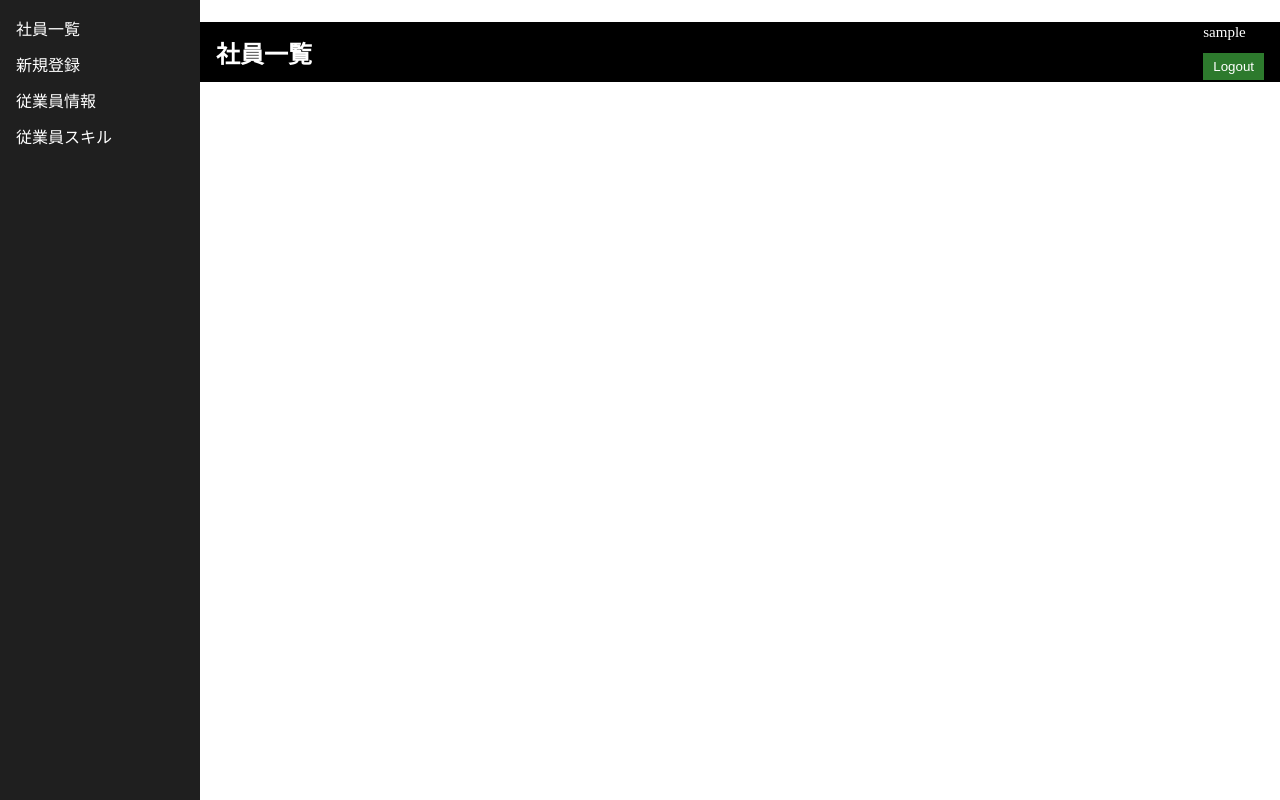
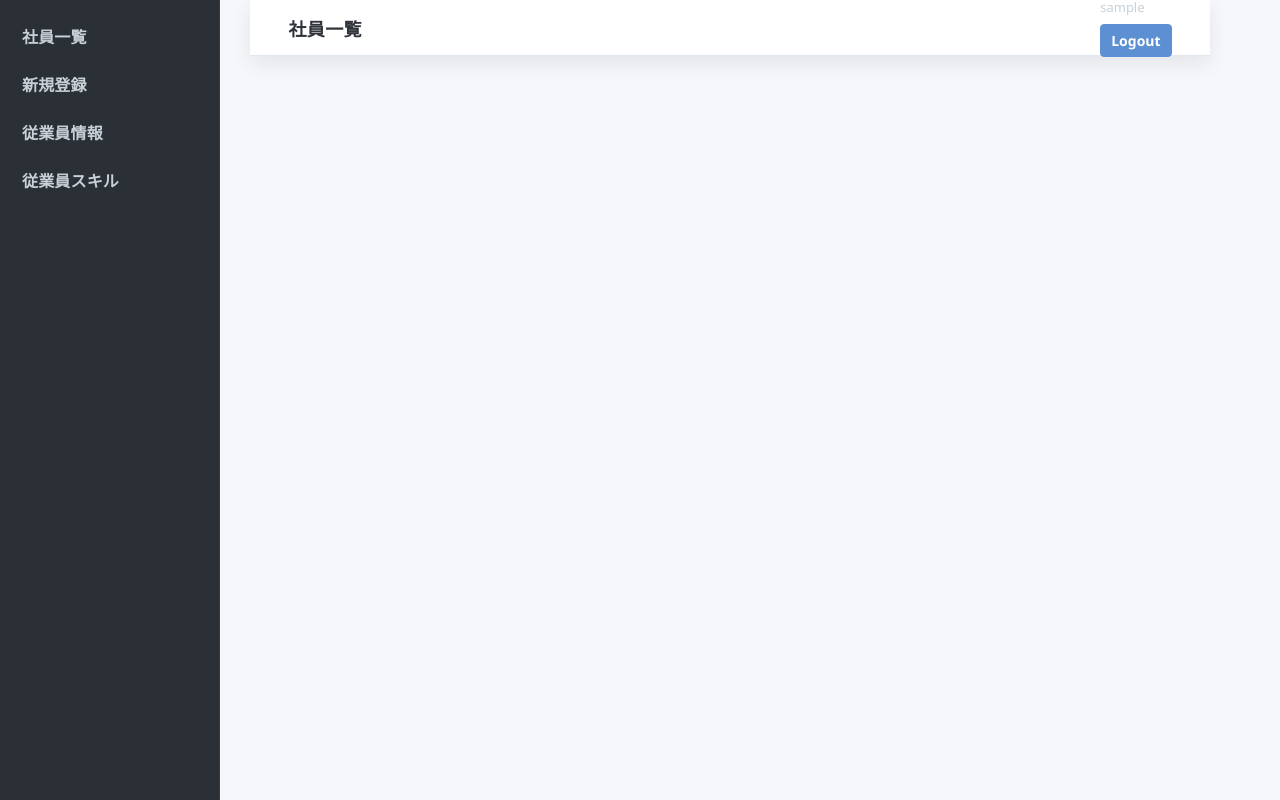
Before and after one commit to terigele0923/sample1, a PHP site: page /app/Views/partials/head.php in a window 1280 px wide. Run offline with PHP 8.4, Linux system fonts and the light colour scheme; the visitor is signed in with stand-in values (Sample User, id 1).

Commit message:
デザインん修正

```diff
--- a/app/Views/css/style.css
+++ b/app/Views/css/style.css
@@ -1,17 +1,36 @@
-.page-center {
-    width: 80%;
-    min-height: 100vh;
-    display: flex;
-    flex-direction: column;
-    align-items: center;
-    gap: 16px;
-    margin: 0 auto;
+:root {
+    --header-height: 56px;
+    --nav-width: 220px;
+    --bg: #f6f7fb;
+    --panel: #ffffff;
+    --text: #2f343a;
+    --muted: #6b7280;
+    --border: #e2e8f0;
+    --primary: #5c90d2;
+    --primary-strong: #3a7bd5;
+    --sidebar: #2b3036;
+    --sidebar-hover: #39414a;
+    --shadow: 0 8px 20px rgba(15, 23, 42, 0.08);
 }
 
-.page-center,
-.page-header,
-.index-wrap {
+* {
     box-sizing: border-box;
+}
+
+body {
+    margin: 0;
+    min-height: 100vh;
+    color: var(--text);
+    font-family: "Noto Sans JP", "Source Sans 3", "Segoe UI", "Helvetica Neue", Arial, sans-serif;
+    background: var(--bg);
+}
+
+a {
+    color: var(--primary);
+}
+
+a:hover {
+    color: var(--primary-strong);
 }
 
 .global-nav {
@@ -19,139 +38,251 @@
     top: 0;
     left: 0;
     bottom: 0;
-    width: 200px;
+    width: var(--nav-width);
     z-index: 1000;
-    box-sizing: border-box;
     display: flex;
     flex-direction: column;
-    align-items: flex-start;
-    gap: 16px;
-    background-color: #1f1f1f;
-    color: #ffffff;
-    padding: 16px;
+    align-items: stretch;
+    gap: 10px;
+    background: var(--sidebar);
+    color: #c8d0d8;
+    padding: 16px 12px;
+    box-shadow: inset -1px 0 0 rgba(255, 255, 255, 0.06);
 }
 
 .nav-left,
 .nav-right {
     display: flex;
     flex-direction: column;
-    gap: 12px;
+    gap: 8px;
     flex-wrap: nowrap;
+}
+
+.nav-left a {
+    display: block;
+    padding: 8px 10px;
+    border-radius: 6px;
+    text-decoration: none;
+    color: #c8d0d8;
+    font-weight: 600;
+    letter-spacing: 0.01em;
+}
+
+.nav-left a:hover {
+    background: var(--sidebar-hover);
+    color: #ffffff;
 }
 
 .nav-right form {
     margin: 0;
 }
 
+.nav-user {
+    font-size: 13px;
+    color: #c8d0d8;
+}
+
 .nav-btn {
     width: 100%;
-    background-color: #2d7a2d;
+    background-color: var(--primary);
     color: #ffffff;
-    border: none;
+    border: 1px solid var(--primary);
     padding: 6px 10px;
+    border-radius: 4px;
     cursor: pointer;
     text-align: left;
+    font-weight: 600;
 }
 
 .nav-btn:hover {
-    background-color: #2a6f2a;
+    background-color: var(--primary-strong);
+    border-color: var(--primary-strong);
 }
 
-.nav-user {
-    font-size: 15px;
-}
-
-.global-nav a {
-    color: #ffffff;
-    text-decoration: none;
-}
-
-.global-nav a:hover {
-    text-decoration: underline;
-}
-
-body {
-    margin: 0;
-    padding-left: 200px;
+.page-center {
+    width: calc(100% - var(--nav-width) - 100px);
+    margin-left: calc(var(--nav-width) + 30px);
+    min-height: 100vh;
+    display: flex;
+    flex-direction: column;
 }
 
 .page-header {
-    margin-top: 22px;
-    box-sizing: border-box;
-    height: 60px;
-    width: 100%;
+    position: sticky;
+    top: 0;
+    height: var(--header-height);
     display: flex;
+    align-items: center;
+    background: var(--panel);
+    color: var(--text);
+    border-bottom: 1px solid var(--border);
+    box-shadow: var(--shadow);
+    z-index: 900;
+}
+
+.page-header-inner {
+    width: min(1200px, 92%);
+    margin: 0 auto;
+    display: flex;
+    align-items: center;
     justify-content: space-between;
-    align-items: center;
-    background-color: #000000;
-    color: white;
-    padding: 10px 16px;
 }
 
 .page-header h1 {
     margin: 0;
-    font-size: 24px;
-    font-weight: bold;
+    font-size: 18px;
+    font-weight: 600;
+    letter-spacing: 0.02em;
+}
+
+.page-body {
+    width: 100%;
+    margin: 0 auto;
+    padding: 24px 0 40px;
+    display: flex;
+    flex-direction: column;
+    gap: 16px;
+}
+
+.page-center .page-body > :first-child {
+    margin-top: 0;
 }
 
 .index-wrap {
     width: 100%;
-    padding: 10px 16px;
     display: flex;
     flex-direction: column;
     align-items: flex-start;
+    gap: 12px;
 }
 
 .action-links {
     display: flex;
     flex-wrap: wrap;
-    gap: 8px;
+    gap: 10px;
 }
 
 table.index {
     border-collapse: collapse;
-    border: 1px solid black;
     width: 100%;
-    margin-top: 20px;
+    margin-top: 12px;
+    background: var(--panel);
+    border: 1px solid var(--border);
+    box-shadow: var(--shadow);
 }
 
 table th,
 table td {
-    border: 1px solid black;
-    padding: 8px 12px;
-    text-align: center;
+    border: 1px solid var(--border);
+    padding: 10px 12px;
+    text-align: left;
     vertical-align: middle;
 }
 
 table th {
-    background-color: #fdcb5e;
+    background-color: #f1f5f9;
+    font-weight: 600;
+}
+
+table tr:nth-child(even) td {
+    background: #fbfcfe;
+}
+
+table tr:hover td {
+    background: #eff6ff;
 }
 
 table td form {
     margin: 0;
 }
 
+label {
+    display: inline-flex;
+    align-items: center;
+    gap: 8px;
+}
+
+input,
+select,
+button,
+textarea {
+    font-family: inherit;
+    font-size: 14px;
+}
+
+input,
+select,
+textarea {
+    padding: 6px 8px;
+    border-radius: 4px;
+    border: 1px solid var(--border);
+    background: #ffffff;
+}
+
+input:focus,
+select:focus,
+textarea:focus {
+    outline: none;
+    border-color: var(--primary);
+    box-shadow: 0 0 0 2px rgba(92, 144, 210, 0.2);
+}
+
 .create-btn,
 .logout-btn,
 .edit-btn,
 .delete-btn {
-    display: inline-block;
+    display: inline-flex;
+    align-items: center;
+    justify-content: center;
+    gap: 6px;
     padding: 6px 12px;
-    color: white;
-    border: none;
+    color: #ffffff;
+    border: 1px solid transparent;
+    border-radius: 4px;
     text-decoration: none;
     cursor: pointer;
+    font-weight: 600;
 }
 
 .create-btn,
 .logout-btn {
-    background-color: green;
+    background-color: var(--primary);
+    border-color: var(--primary);
+}
+
+.create-btn:hover,
+.logout-btn:hover {
+    background-color: var(--primary-strong);
+    border-color: var(--primary-strong);
 }
 
 .edit-btn {
-    background-color: blue;
+    background-color: #374151;
+    border-color: #374151;
+}
+
+.edit-btn:hover {
+    background-color: #1f2937;
+    border-color: #1f2937;
 }
 
 .delete-btn {
-    background-color: red;
+    background-color: #ef4444;
+    border-color: #ef4444;
 }
+
+.delete-btn:hover {
+    background-color: #dc2626;
+    border-color: #dc2626;
+}
+
+@media (max-width: 900px) {
+    :root {
+        --nav-width: 180px;
+    }
+
+    .page-header-inner,
+    .page-body {
+        width: min(100%, 92%);
+    }
+}
--- a/app/Views/employee/index.php
+++ b/app/Views/employee/index.php
@@ -1,6 +1,5 @@
 <?php
 $title = 'Employee List';
-$bodyClass = 'page-center';
 require __DIR__ . '/../partials/head.php';
 ?>
 
--- a/app/Views/partials/foot.php
+++ b/app/Views/partials/foot.php
@@ -1,5 +1,7 @@
 <?php
 // view footer
 ?>
+    </div>
+</div>
 </body>
 </html>
--- a/app/Views/partials/head.php
+++ b/app/Views/partials/head.php
@@ -4,6 +4,24 @@ $bodyClass = $bodyClass ?? '';
 require_once dirname(__DIR__, 3) . '/core/Auth.php';
 $isLoggedIn = Auth::check();
 $token = $isLoggedIn ? urlencode(Auth::token()) : '';
+
+$headFile = realpath(__FILE__);
+$viewFile = '';
+foreach (debug_backtrace(DEBUG_BACKTRACE_IGNORE_ARGS) as $frame) {
+    if (!empty($frame['file'])) {
+        $frameFile = realpath($frame['file']);
+        if ($frameFile && $frameFile !== $headFile) {
+            $viewFile = $frameFile;
+            break;
+        }
+    }
+}
+
+$pageCssName = $viewFile !== '' ? pathinfo($viewFile, PATHINFO_FILENAME) : '';
+$pageCssPath = $pageCssName !== '' ? dirname(__DIR__) . '/css/' . $pageCssName . '_style.css' : '';
+$pageCssHref = ($pageCssPath !== '' && is_file($pageCssPath))
+    ? '../app/Views/css/' . $pageCssName . '_style.css'
+    : '';
 ?>
 <!DOCTYPE html>
 <html lang="ja">
@@ -11,8 +29,22 @@ $token = $isLoggedIn ? urlencode(Auth::token()) : '';
     <meta charset="UTF-8">
     <title><?= htmlspecialchars($title) ?></title>
     <link rel="stylesheet" href="../app/Views/css/style.css">
+    <?php if ($pageCssHref !== ''): ?>
+        <link rel="stylesheet" href="<?= htmlspecialchars($pageCssHref) ?>">
+    <?php endif; ?>
 </head>
+<body<?= $bodyClass !== '' ? ' class="' . htmlspecialchars($bodyClass) . '"' : '' ?>>
+<nav class="global-nav">
+    <div class="nav-left">
+        <a href="?controller=Employee&action=index<?= $token !== '' ? '&token=' . $token : '' ?>">社員一覧</a>
+        <a href="?controller=Employee&action=create<?= $token !== '' ? '&token=' . $token : '' ?>">新規登録</a>
+        <a href="?controller=Employee&action=infoShow<?= $token !== '' ? '&token=' . $token : '' ?>">従業員情報</a>
+        <a href="?controller=Employee&action=skillsShow<?= $token !== '' ? '&token=' . $token : '' ?>">従業員スキル</a>
+    </div>
+</nav>
+<div class="page-center">
     <header class="page-header">
+        <div class="page-header-inner">
             <h1>社員一覧</h1>
             <div class="nav-right">
                 <?php if ($isLoggedIn): ?>
@@ -29,15 +61,6 @@ $token = $isLoggedIn ? urlencode(Auth::token()) : '';
                     </form>
                 <?php endif; ?>
             </div>
+        </div>
     </header>
-<body<?= $bodyClass !== '' ? ' class="' . htmlspecialchars($bodyClass) . '"' : '' ?>>
-<nav class="global-nav">
-    <div class="nav-left">
-        <a href="?controller=Employee&action=index<?= $token !== '' ? '&token=' . $token : '' ?>">社員一覧</a>
-        <a href="?controller=Employee&action=create<?= $token !== '' ? '&token=' . $token : '' ?>">新規登録</a>
-        <a href="?controller=Employee&action=infoShow<?= $token !== '' ? '&token=' . $token : '' ?>">従業員情報</a>
-        <a href="?controller=Employee&action=skillsShow<?= $token !== '' ? '&token=' . $token : '' ?>">従業員スキル</a>
-    </div>
-</nav>
-</body>
-</html>
+    <div class="page-body">
```
Lines whose indentation alone changed are shown as unchanged.
